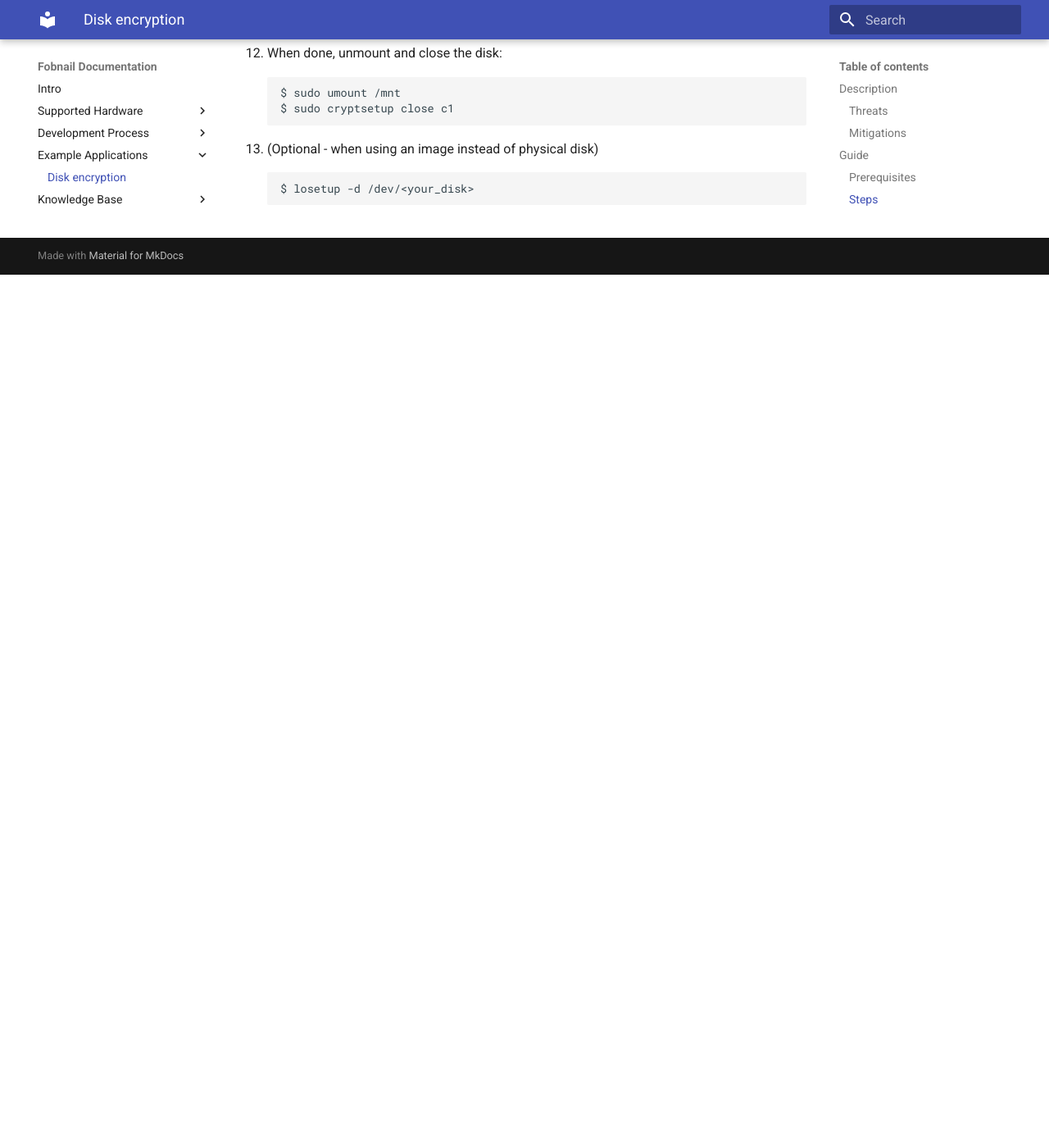
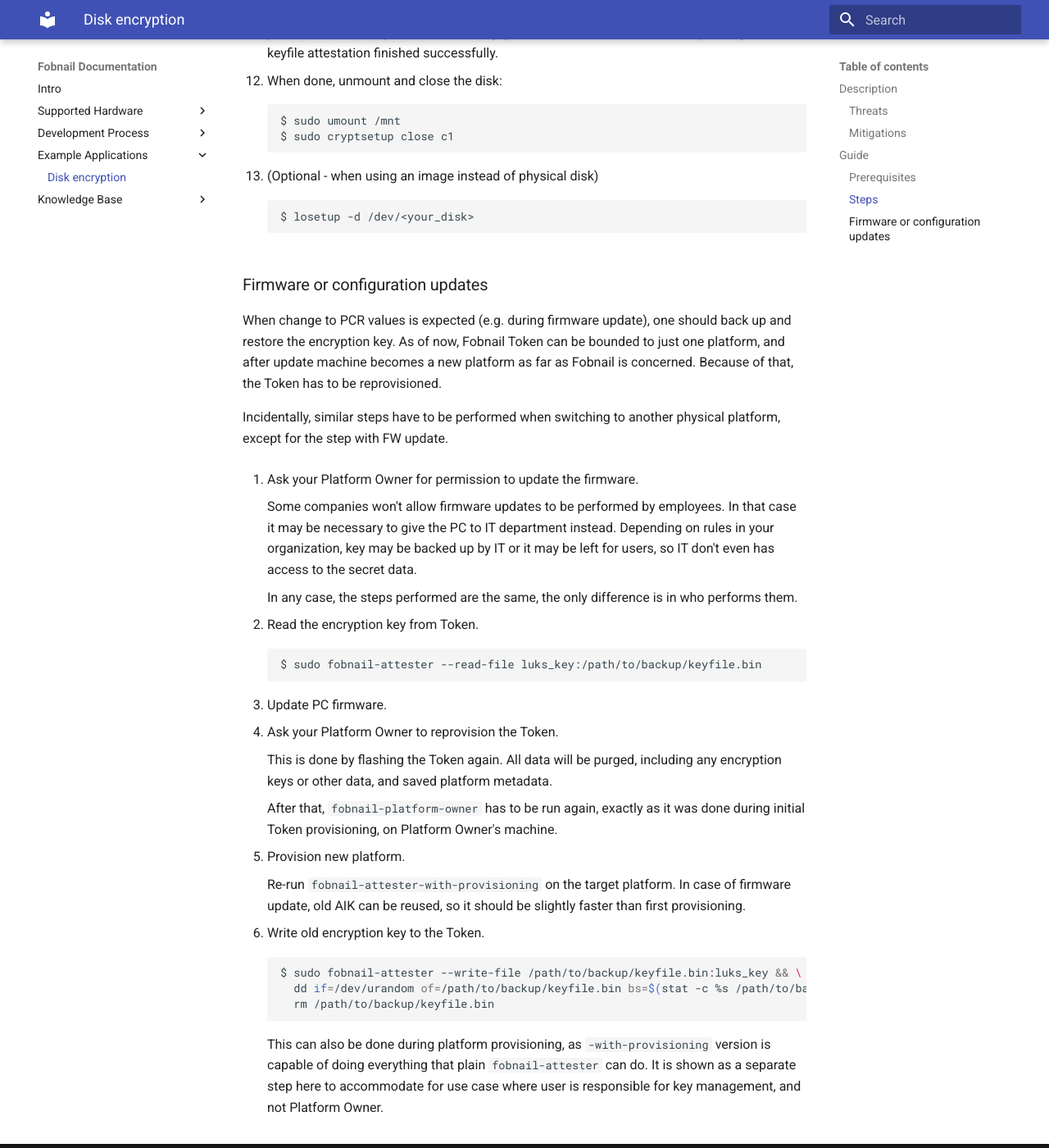
Before and after one commit to fobnail/docs, an MkDocs documentation site: the page built from docs/examples/disk_encryption.md, in a window 1280 px wide and 1400 px high, scrolled down 3166 px. Shown: the whole window at 82% size. Built offline with MkDocs 1.6.1 and Material for MkDocs 9.7.7, drawn with Linux system fonts in a browser that asks for light colours; before the commit the page ends 3501 px from its top, so only the background shows below that; some of the changed text lies outside the part shown.

Commit message:
examples/disk_encryption.md: add instructions for firmware update
Signed-off-by: Krystian Hebel <krystian.hebel@3mdeb.com>

````diff
--- a/docs/examples/disk_encryption.md
+++ b/docs/examples/disk_encryption.md
@@ -37,6 +37,7 @@
     - (FUTURE FEATURE) May be more if same pair of disk/Token is to be used on
     multiple platforms
 - Safe environment during initial preparation of disk
+  - Also during firmware updates
 
 ### Steps
 
@@ -165,3 +166,58 @@
     ```shell
     $ losetup -d /dev/<your_disk>
     ```
+
+### Firmware or configuration updates
+
+When change to PCR values is expected (e.g. during firmware update), one should
+back up and restore the encryption key. As of now, Fobnail Token can be bounded
+to just one platform, and after update machine becomes a new platform as far as
+Fobnail is concerned. Because of that, the Token has to be reprovisioned.
+
+Incidentally, similar steps have to be performed when switching to another
+physical platform, except for the step with FW update.
+
+1. Ask your Platform Owner for permission to update the firmware.
+
+    Some companies won't allow firmware updates to be performed by employees. In
+    that case it may be necessary to give the PC to IT department instead.
+    Depending on rules in your organization, key may be backed up by IT or it
+    may be left for users, so IT don't even has access to the secret data.
+
+    In any case, the steps performed are the same, the only difference is in who
+    performs them.
+
+2. Read the encryption key from Token.
+
+    ```shell
+    $ sudo fobnail-attester --read-file luks_key:/path/to/backup/keyfile.bin
+    ```
+
+3. Update PC firmware.
+
+4. Ask your Platform Owner to reprovision the Token.
+
+    This is done by flashing the Token again. All data will be purged, including
+    any encryption keys or other data, and saved platform metadata.
+
+    After that, `fobnail-platform-owner` has to be run again, exactly as it was
+    done during initial Token provisioning, on Platform Owner's machine.
+
+5. Provision new platform.
+
+    Re-run `fobnail-attester-with-provisioning` on the target platform. In case
+    of firmware update, old AIK can be reused, so it should be slightly faster
+    than first provisioning.
+
+6. Write old encryption key to the Token.
+
+    ```shell
+    $ sudo fobnail-attester --write-file /path/to/backup/keyfile.bin:luks_key && \
+      dd if=/dev/urandom of=/path/to/backup/keyfile.bin bs=$(stat -c %s /path/to/backup/keyfile.bin) count=1 && \
+      rm /path/to/backup/keyfile.bin
+    ```
+
+    This can also be done during platform provisioning, as `-with-provisioning`
+    version is capable of doing everything that plain `fobnail-attester` can do.
+    It is shown as a separate step here to accommodate for use case where user
+    is responsible for key management, and not Platform Owner.
````
